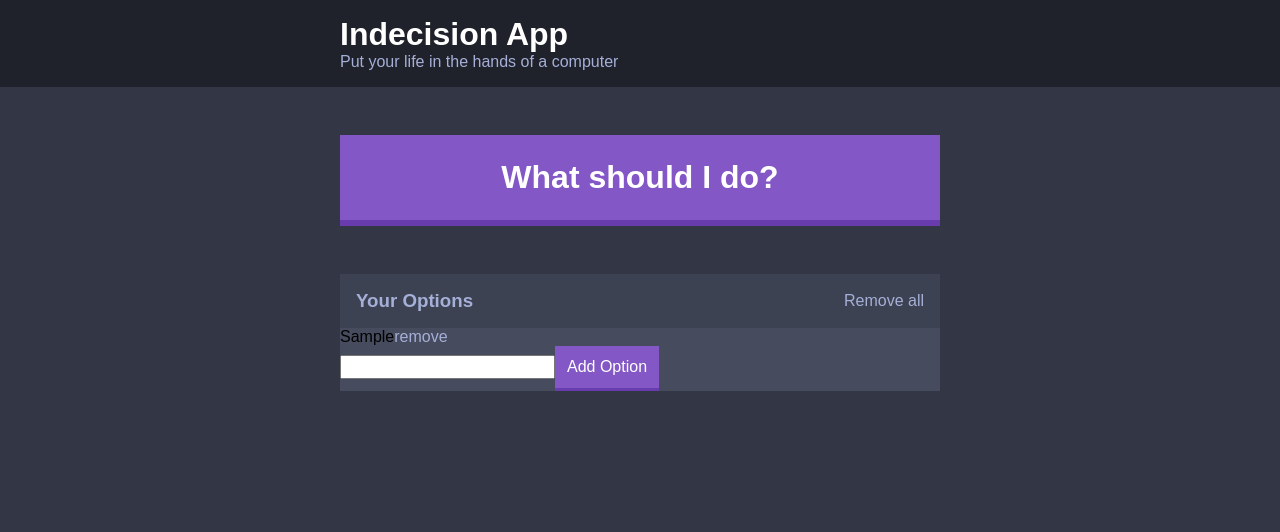
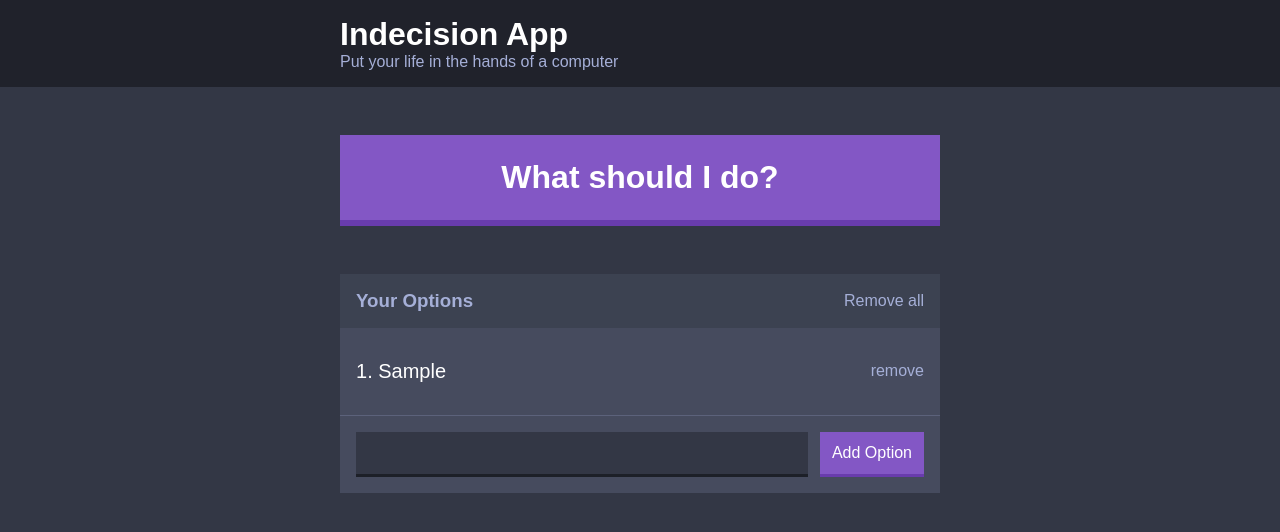
Before and after one commit to davidobi/decisionMakingApp, a React (Create React App) app in the folder decisionmaker/: page / in a window 1280 px wide. Both pictures are taken after typing "Sample" into the empty fields and a click on the button "Add Option". Shown: the top 532 px of the page. Built offline with nearby package versions, Linux system fonts and the light colour scheme.

Commit message:
styling the AddOption form component

```diff
--- a/decisionmaker/src/components/AddOption.js
+++ b/decisionmaker/src/components/AddOption.js
@@ -19,11 +19,12 @@ class AddOption extends Component {
   render () {
     return (
       <div>
-        {this.state.error && <p>{this.state.error}</p> }
+        {this.state.error && <p className="add-option-error">{this.state.error}</p> }
         <form
+          className="add-option"
           onSubmit={this.addOptionHandler}
         >
-          <input type="text" name='option' />
+          <input className="add-option__input" type="text" name='option' />
           <button className="button">Add Option</button>
         </form>
       </div>
--- a/decisionmaker/src/components/Options/Option/Option.js
+++ b/decisionmaker/src/components/Options/Option/Option.js
@@ -1,8 +1,9 @@
 import React from "react";
 
 const Option = (props) =>  (
-      <div>
-        {props.optionText}
+      <div className="option">
+        <p className="option__text">{props.count}. {props.optionText} </p>
+
         <button
           className="button button--link"
           onClick={(e) => {
--- a/decisionmaker/src/components/Options/Options.js
+++ b/decisionmaker/src/components/Options/Options.js
@@ -15,10 +15,11 @@ const Options = (props) => (
 
         {props.options.length === 0 && <p className="widget__message">Please add an option to get started!</p> }
         {
-          props.options.map((option) => (
+          props.options.map((option, index) => (
           <Option
             key={option}
             optionText={option}
+            count={index + 1}
             deleteOptionHandler = {props.deleteOptionHandler}
           /> ))
         }
--- /dev/null
+++ b/decisionmaker/src/styles/components/_add-option.scss
@@ -0,0 +1,21 @@
+.add-option-error {
+    color: $off-white;
+    font-style: italic;
+    padding: 0 $m-size;
+    margin: $m-size 0 0 0;
+}
+
+.add-option {
+    display: flex;
+    padding: $m-size;
+}
+
+.add-option__input {
+    flex-grow: 1;
+    border: none;
+    color: $off-white;
+    padding: $s-size;
+    background: $dark-blue;
+    border-bottom: .3rem solid darken($dark-blue, 10%);
+    margin-right: $s-size;
+}
--- /dev/null
+++ b/decisionmaker/src/styles/components/_option.scss
@@ -0,0 +1,13 @@
+.option {
+    border-bottom: 1px solid lighten($light-blue, 10%);
+    display: flex;
+    justify-content: space-between;
+    padding: $l-size $m-size;
+}
+
+.option__text {
+    color: white;
+    font-weight: 500;
+    font-size: 2rem;
+    margin: 0;
+}
--- a/decisionmaker/src/styles/styles.scss
+++ b/decisionmaker/src/styles/styles.scss
@@ -1,6 +1,8 @@
 @import './base/settings';
 @import './base/base';
+@import './components/add-option';
 @import './components/button';
 @import './components/header';
 @import './components/container';
+@import './components/option';
 @import './components/widgets';
```
